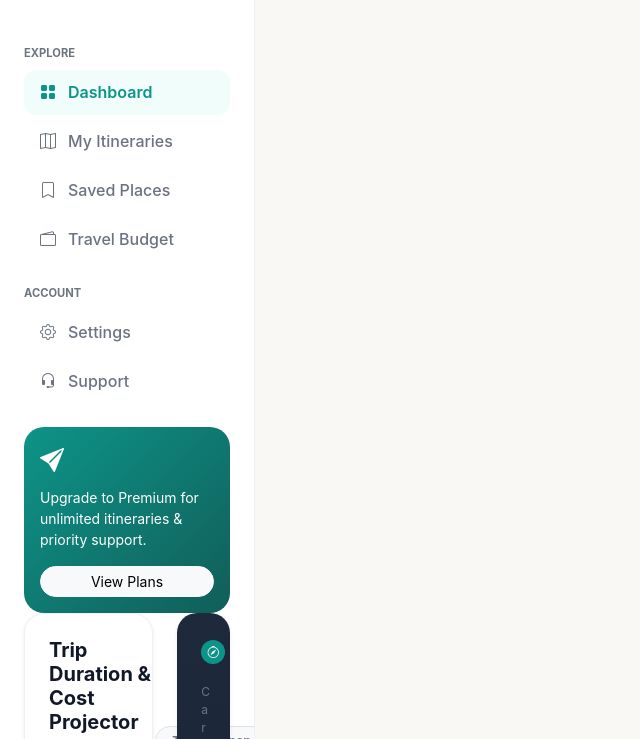
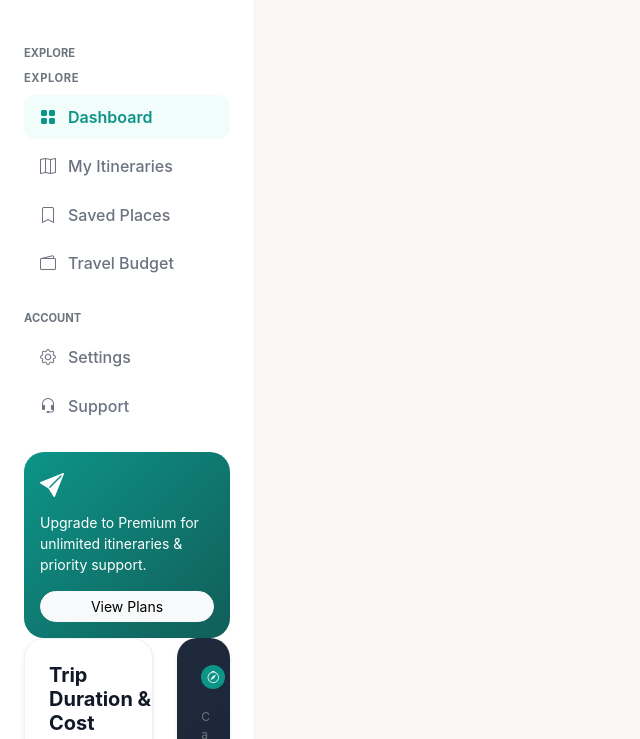
Before and after one commit to HerinPatel98/odoo-ldce-2026, a plain HTML site: page frontend/index.html in a window 1280 px wide. Shown: the part 61-800 px from the top of the page, without its empty margins (0-640 px from the left). Drawn offline with Linux system fonts and the light colour scheme.

Commit message:
index changes

```diff
--- a/frontend/index.html
+++ b/frontend/index.html
@@ -88,51 +88,28 @@
                     Explore
                 </div>
 
+          <div class="mb-4">
+            <div class="text-uppercase text-muted fw-bold small mb-2"
+              style="font-size: 0.7rem; letter-spacing: 0.05em;">Explore</div>
             <nav class="d-flex flex-column gap-1">
-
-                    <a
-                        href="pages/dashboard.html"
-                        target="moduleFrame"
-                        class="nav-link-gt active"
-                    >
+              <a href="index.html" class="nav-link-gt active">
                 <i class="bi bi-grid-fill"></i>
                 <span>Dashboard</span>
               </a>
-
-
-                    <a
-                        href="pages/my_itineraries.html"
-                        target="moduleFrame"
-                        class="nav-link-gt"
-                    >
+              <a href="my_itineraries.html" class="nav-link-gt">
                 <i class="bi bi-map"></i>
                 <span>My Itineraries</span>
               </a>
-
-
-                    <a
-                        href="pages/saved_places.html"
-                        target="moduleFrame"
-                        class="nav-link-gt"
-                    >
+              <a href="#" class="nav-link-gt">
                 <i class="bi bi-bookmark"></i>
                 <span>Saved Places</span>
               </a>
-
-
-                    <a
-                        href="pages/travel_budget.html"
-                        target="moduleFrame"
-                        class="nav-link-gt"
-                    >
+              <a href="#" class="nav-link-gt">
                 <i class="bi bi-wallet2"></i>
                 <span>Travel Budget</span>
               </a>
-
             </nav>
-
           </div>
-
 
             <div class="mb-4">
 
```
Lines whose indentation alone changed are shown as unchanged.
